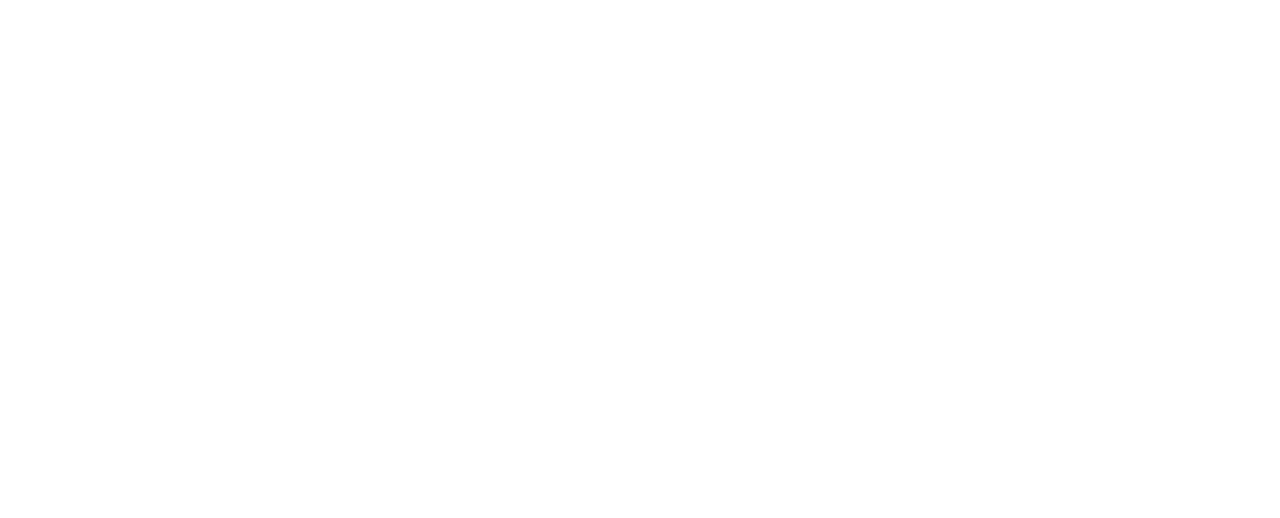
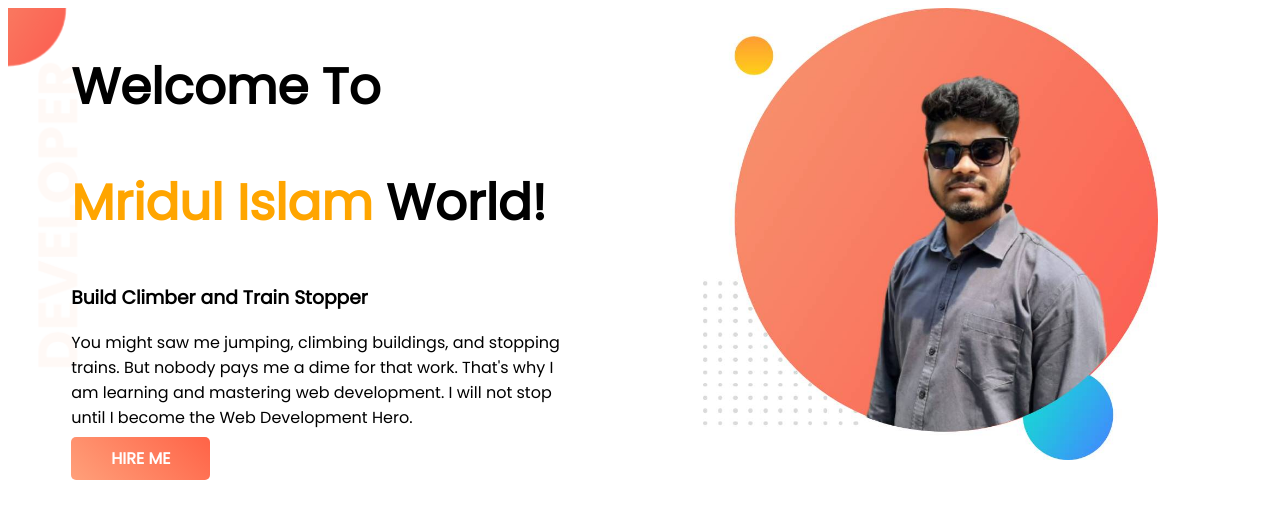
Before and after one commit to Mridul-web-me/Day_4_Portfolio, a plain HTML site: page index.html in a window 1280 px wide. Drawn offline with Linux system fonts and the light colour scheme.

Commit message:
banner done

```diff
--- /dev/null
+++ b/developer-portfolio-master/style.css
@@ -0,0 +1,72 @@
+body{
+    margin: 0;
+    font-family: 'Poppins', sans-serif;
+}
+section{
+    height: 500px;
+    padding-bottom: 150px;
+}
+.top-banner{
+    background-image: url("images/top-banner.png");
+    background-repeat: no-repeat;
+}
+.half-width{
+    width:40%;
+    float: left;
+    margin-left: 5%;
+    padding-left: 2%;
+}
+h1{
+    font-size: 50px;
+}
+h1 span{
+    color: orange;
+}
+.half-width img{
+    width: 100%;
+}
+.anchor-button{
+    text-decoration: none;
+    background: linear-gradient(45deg, lightsalmon, tomato);
+    padding: 10px 40px;
+    border-radius: 5px;
+    color: white;
+    font-weight: 700;
+}
+p{
+    color: dimgray;
+}
+.dream-area{
+    background-image: url("images/dream-bg.png");
+    background-repeat: no-repeat;
+    background-position: right;
+}
+h2{
+    font-size: 40px;
+}
+.experience-area{
+    background-image: url("images/exp-bg.png");
+    background-repeat: no-repeat;
+    background-position: left;
+}
+.experience-area h3{
+    color: orange;
+}
+
+.experience-area div{
+    box-shadow: 5px 7px 40px gray;
+    height: 80%;
+}
+#full-stack{
+    border-left: 7px solid;
+    border-image: linear-gradient(180deg, lightsalmon, tomato);
+    border-image-slice: 1;
+}
+#baby-web{
+    border-left: 7px solid;
+    border-image: linear-gradient(180deg, blue, cyan);
+    border-image-slice: 1;
+}
+footer p{
+    text-align: center;
+}
--- a/index.html
+++ b/index.html
@@ -1,13 +1,30 @@
 <!DOCTYPE html>
 <html lang="en">
+
 <head>
     <meta charset="UTF-8">
     <meta http-equiv="X-UA-Compatible" content="IE=edge">
     <meta name="viewport" content="width=device-width, initial-scale=1.0">
     <title>Mridul Portfolio</title>
+    <link rel="preconnect" href="https://fonts.googleapis.com">
+    <link rel="preconnect" href="https://fonts.gstatic.com" crossorigin>
+    <link href="https://fonts.googleapis.com/css2?family=Poppins&display=swap" rel="stylesheet">
     <link rel="stylesheet" href="style.css">
 </head>
+
 <body>
+    <section class="section1">
+        <div class="half">
+            <h1>Welcome To </h1>
+    <h1><span class="color-cng">Mridul Islam</span> World!</h1>
+    <h3>Build Climber and Train Stopper</h3>
+    <p>You might saw me jumping, climbing buildings, and stopping trains. But nobody pays me a dime for that work. That's why I am learning and mastering web development. I will not stop until I become the Web Development Hero.</p>
+    <a href="https://www.linkedin.com/in/mridul-islam-1990a9155/" target="blank" class="btn">HIRE ME</a>
+        </div>
+        <div class="half">
+            <img src="images/my-bg.jpg" alt="">
+        </div>
+    </section>
+</body>
 
-</body>
 </html>
--- a/style.css
+++ b/style.css
@@ -0,0 +1,39 @@
+* {
+    padding: 0;
+}
+
+body {
+    font-family: 'Poppins', sans-serif;
+}
+
+h1 {
+    font-size: 50px;
+}
+
+.color-cng {
+    color: orange;
+}
+
+.section1 {
+    display: flex;
+    background-image: url(images/top-banner.png);
+    background-repeat: no-repeat;
+}
+
+.half {
+    width: 50%;
+    padding: 0 5%;
+}
+
+.half .btn {
+    text-decoration: none;
+    padding: 10px 40px;
+    background-image: linear-gradient(45deg, lightsalmon, tomato);
+    color: #fff;
+    font-weight: 700;
+    border-radius: 5px;
+}
+
+.half img {
+    width: 90%;
+}
```
Also changed, not shown: developer-portfolio-master/index.html (added, +52 -0 lines), developer-portfolio-master/images/dream-bg.png (added), developer-portfolio-master/images/exp-bg.png (added), developer-portfolio-master/images/jhankar.png (added), developer-portfolio-master/images/jhankar2.png (added), developer-portfolio-master/images/my-bg.png (added), developer-portfolio-master/images/my-bg2.png (added), developer-portfolio-master/images/top-banner.png (added), images/dream-bg.png (added), images/exp-bg.png (added), images/my-bg.jpg (added), images/my-bg.png (added), images/my-bg2 (1).jpg (added), images/my-bg2.png (added), 1 more files, 2 other files.
